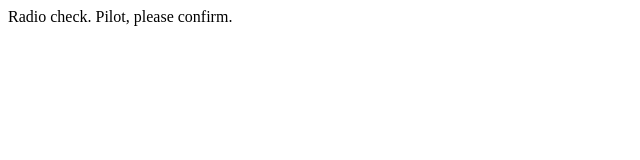
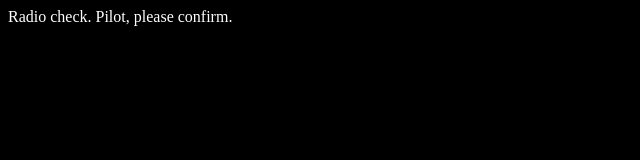
Before and after one commit to AustinHerbert/communication-log, a plain HTML site: page index.html in a window 1280 px wide. Shown: the whole page, without its empty margins (0-640 px from the left). Drawn offline with Linux system fonts and the light colour scheme.

Commit message:
Added style.css

```diff
--- a/index.html
+++ b/index.html
@@ -1,4 +1,7 @@
 <html>
+    <head>
+        <link rel="stylesheet" type="text/css" href="style.css"
+    </head>
     <body>
         <p>Radio check. Pilot, please confirm.</p>
     </body>
--- /dev/null
+++ b/style.css
@@ -0,0 +1,4 @@
+body{
+    color: white;
+    background-color:black;
+}
```
